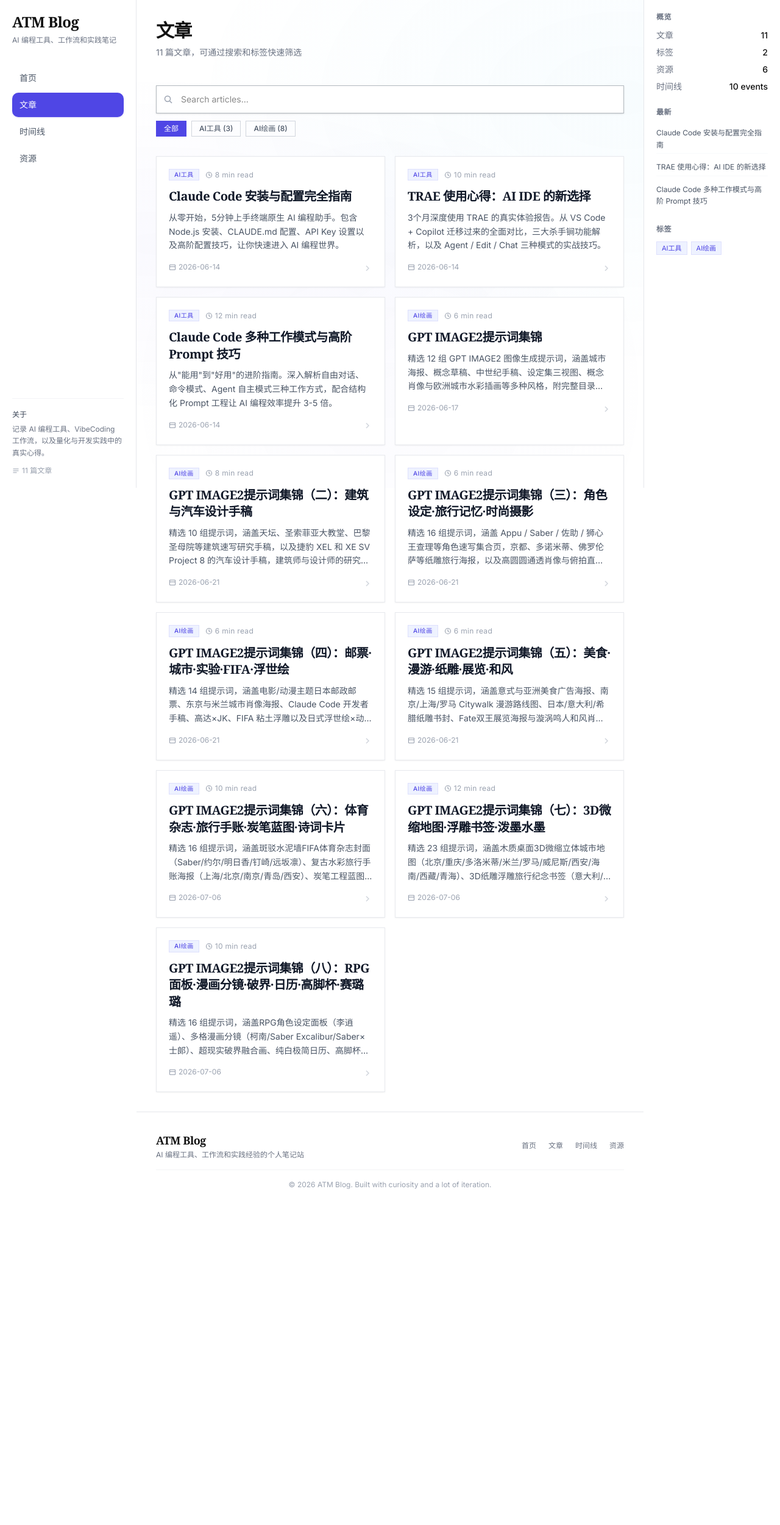
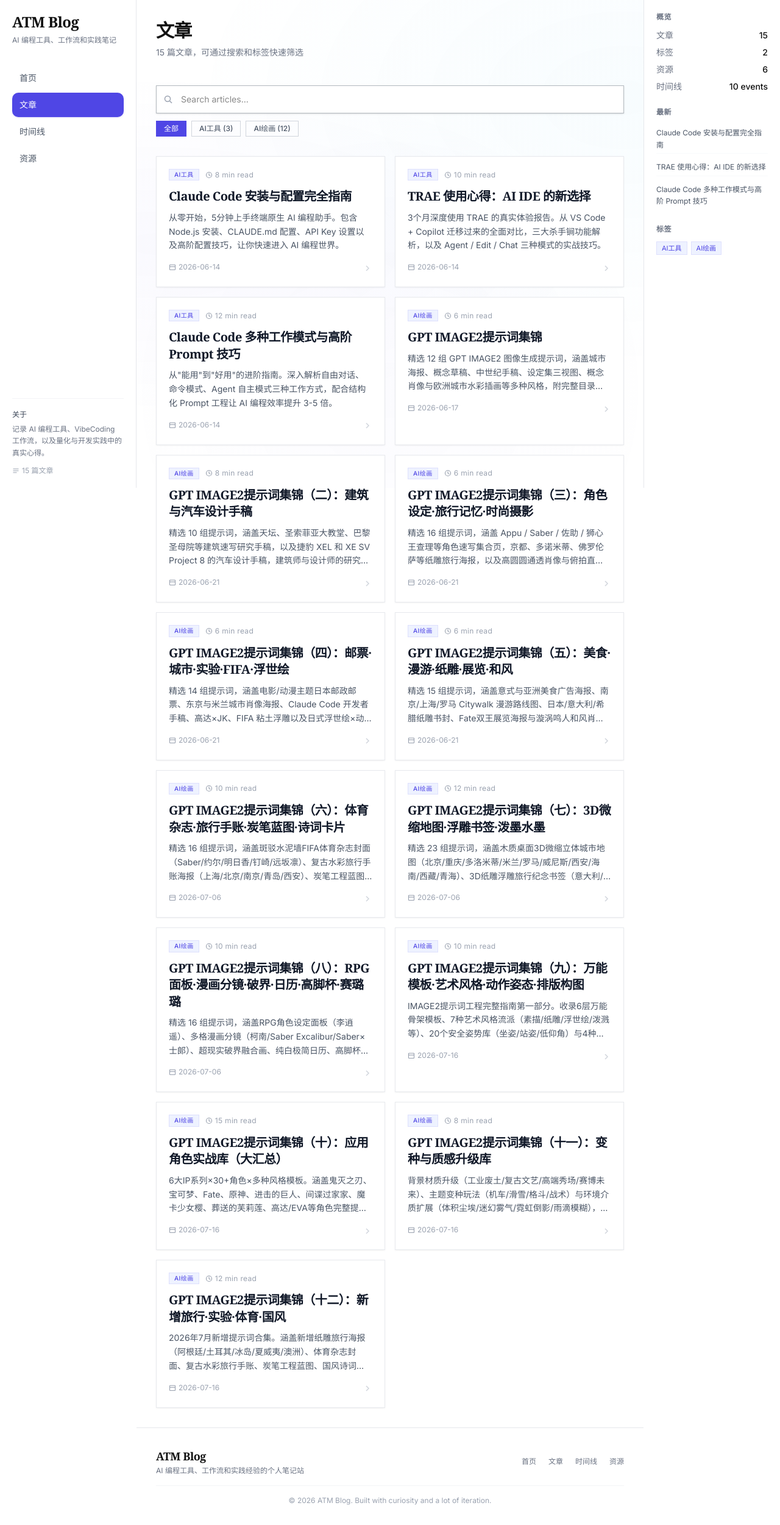
Before and after one commit to superherocheng/ATMBlog, a React (Vite) app: page /articles in a window 1280 px wide. Shown: the whole page at 61% size. Before the commit the page ends 1983 px from the top, so only its background shows below. Built offline with nearby package versions, Linux system fonts and the light colour scheme.

Commit message:
fix: 注册新增4篇文章到文章列表（article 12-15）

```diff
--- a/src/data/articles.js
+++ b/src/data/articles.js
@@ -105,6 +105,42 @@ export const articles = [
     readTime: '10 min read',
     tag: 'AI绘画',
   },
+  {
+    id: 12,
+    slug: 'gpt-image2-prompt-engineering-guide',
+    title: 'GPT IMAGE2提示词集锦（九）：万能模板·艺术风格·动作姿态·排版构图',
+    excerpt: 'IMAGE2提示词工程完整指南第一部分。收录6层万能骨架模板、7种艺术风格流派（素描/纸雕/浮世绘/泼溅等）、20个安全姿势库（坐姿/站姿/低仰角）与4种排版比例模板。',
+    date: '2026-07-16',
+    readTime: '10 min read',
+    tag: 'AI绘画',
+  },
+  {
+    id: 13,
+    slug: 'gpt-image2-character-battle-library',
+    title: 'GPT IMAGE2提示词集锦（十）：应用角色实战库（大汇总）',
+    excerpt: '6大IP系列×30+角色×多种风格模板。涵盖鬼灭之刃、宝可梦、Fate、原神、进击的巨人、间谍过家家、魔卡少女樱、葬送的芙莉莲、高达/EVA等角色完整提示词，配合万能骨架直接出图。',
+    date: '2026-07-16',
+    readTime: '15 min read',
+    tag: 'AI绘画',
+  },
+  {
+    id: 14,
+    slug: 'gpt-image2-variant-quality-upgrade',
+    title: 'GPT IMAGE2提示词集锦（十一）：变种与质感升级库',
+    excerpt: '背景材质升级（工业废土/复古文艺/高端秀场/赛博未来）、主题变种玩法（机车/滑雪/格斗/战术）与环境介质扩展（体积尘埃/迷幻雾气/霓虹倒影/雨滴模糊），附400错误避雷指南。',
+    date: '2026-07-16',
+    readTime: '8 min read',
+    tag: 'AI绘画',
+  },
+  {
+    id: 15,
+    slug: 'gpt-image2-new-additions-travel-sports-ink',
+    title: 'GPT IMAGE2提示词集锦（十二）：新增旅行·实验·体育·国风',
+    excerpt: '2026年7月新增提示词合集。涵盖新增纸雕旅行海报（阿根廷/土耳其/冰岛/夏威夷/澳洲）、体育杂志封面、复古水彩旅行手账、炭笔工程蓝图、国风诗词卡片等风格。',
+    date: '2026-07-16',
+    readTime: '12 min read',
+    tag: 'AI绘画',
+  },
 ];
 
 export const timelineEvents = [
```
